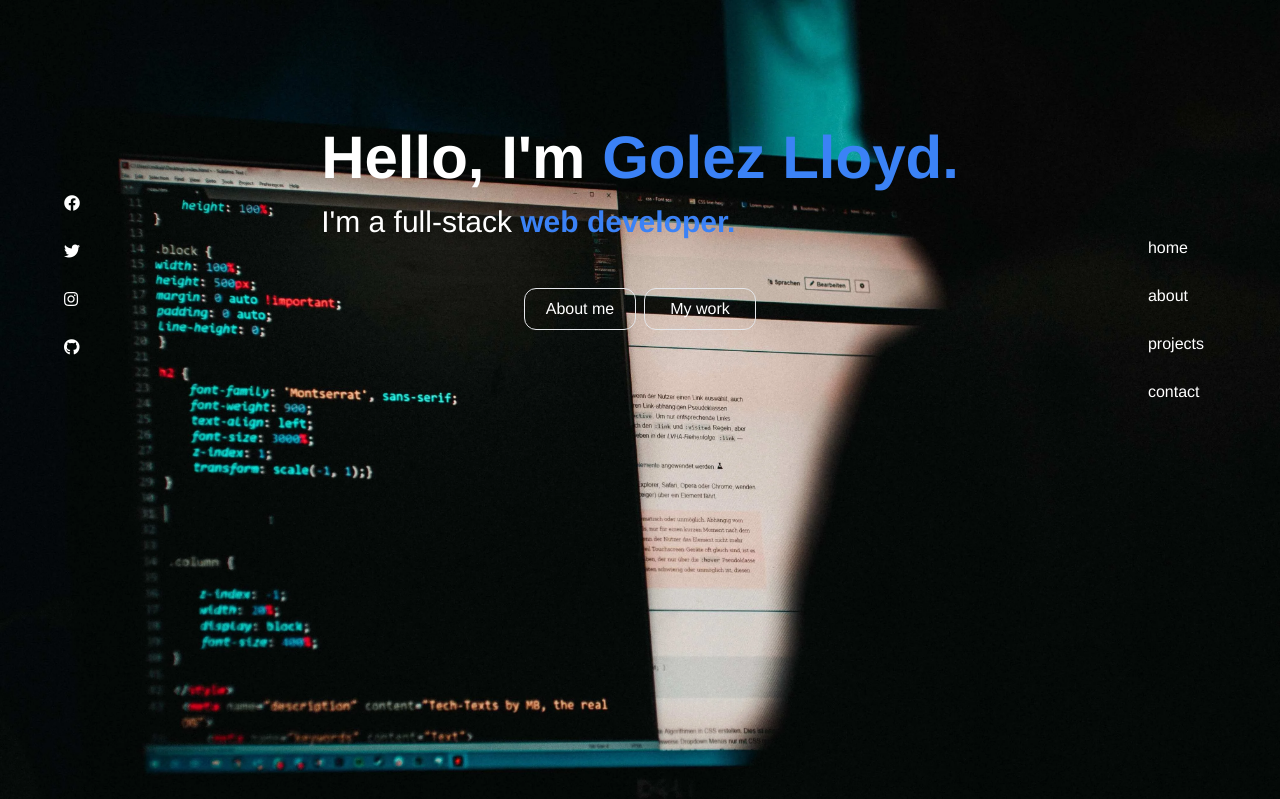
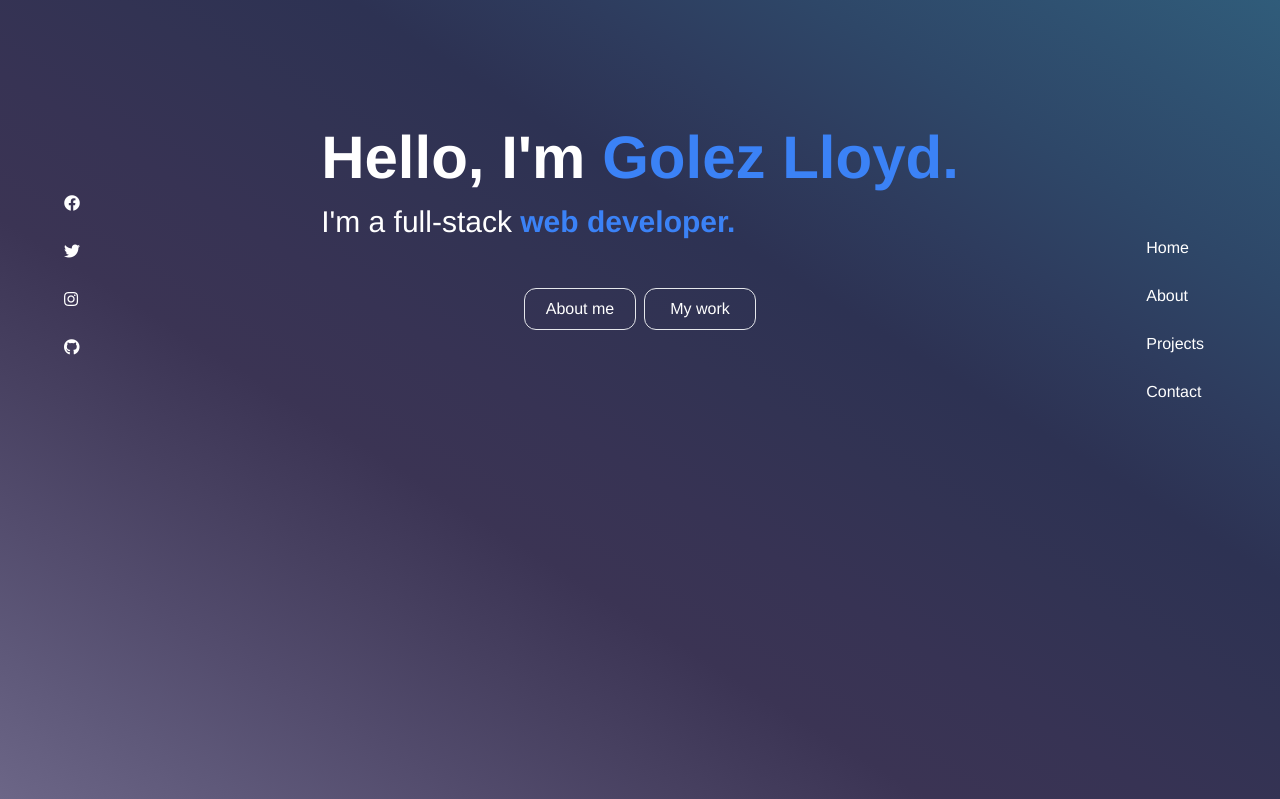
Before and after one commit to vanilla-cheesecake/vue-portfolio, a Vue app: page / in a window 1280 px wide. Shown: the top 799 px of the page. Built offline with nearby package versions, Linux system fonts and the light colour scheme.

Commit message:
update nothing

```diff
--- a/src/views/Home.vue
+++ b/src/views/Home.vue
@@ -3,20 +3,22 @@
     <!-- NAVBAR -->
     <div class="home-bg h-screen">
       <div id="nav" class="flex block justify-end relative w-full z-40">
-        <div class="fixed block mt-56 top-0 pr-16">
+        <div
+          class="fixed block mt-56 top-0 pr-16 animate__animated animate__fadeInRight animate__delay-2s"
+        >
           <nav id="nav" class="">
             <ul class="space-y-6">
               <li class="m-3">
-                <a @click="scrollTo('home')">home</a>
+                <a @click="scrollTo('home')">Home</a>
               </li>
               <li class="m-3">
-                <a @click="scrollTo('about')">about</a>
+                <a @click="scrollTo('about')">About</a>
               </li>
               <li class="m-3">
-                <a @click="scrollTo('projects')">projects</a>
+                <a @click="scrollTo('projects')">Projects</a>
               </li>
               <li class="m-3">
-                <a @click="scrollTo('contact')">contact</a>
+                <a @click="scrollTo('contact')">Contact</a>
               </li>
             </ul>
           </nav>
@@ -57,7 +59,7 @@
               </div>
             </div>
             <div
-              class="flex justify-start absolute p-16 animate__animated animate__fadeInLeft animate__delay-2s"
+              class="flex block justify-center absolute p-16 animate__animated animate__fadeInLeft animate__delay-2s"
             >
               <Social class="space-y-6 animate-pulse" />
             </div>
@@ -223,7 +225,22 @@ export default {
 }
 .home-bg {
   background-size: cover;
-  background-image: url(../../src/assets/background1.webp);
+  /* background-image: url(../../src/assets/background1.webp); */
+  background-image: linear-gradient(
+    to right top,
+    #6c6687,
+    #5f597a,
+    #534c6d,
+    #474060,
+    #3b3454,
+    #373354,
+    #323353,
+    #2d3253,
+    #2e3c5e,
+    #2e4768,
+    #2f5171,
+    #305c7a
+  );
 }
 .about-bg {
   background-image: linear-gradient(
```
